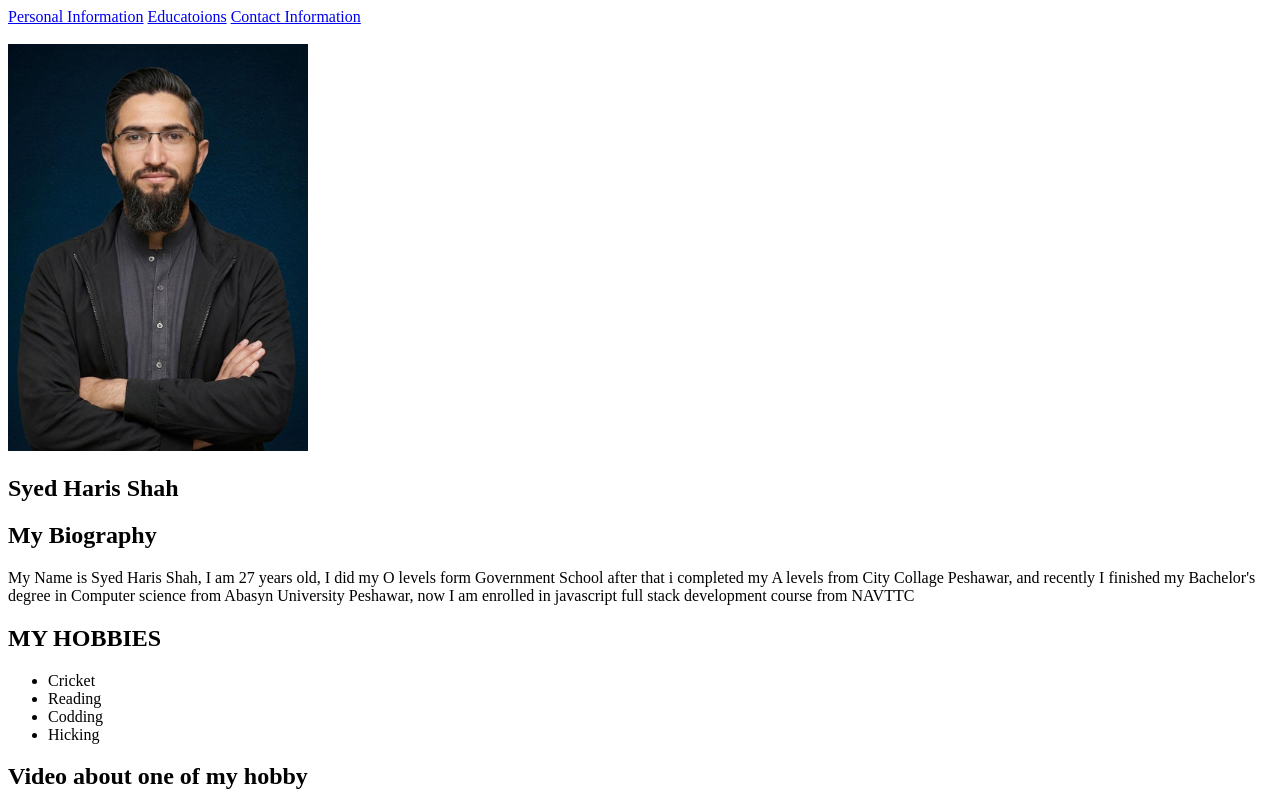
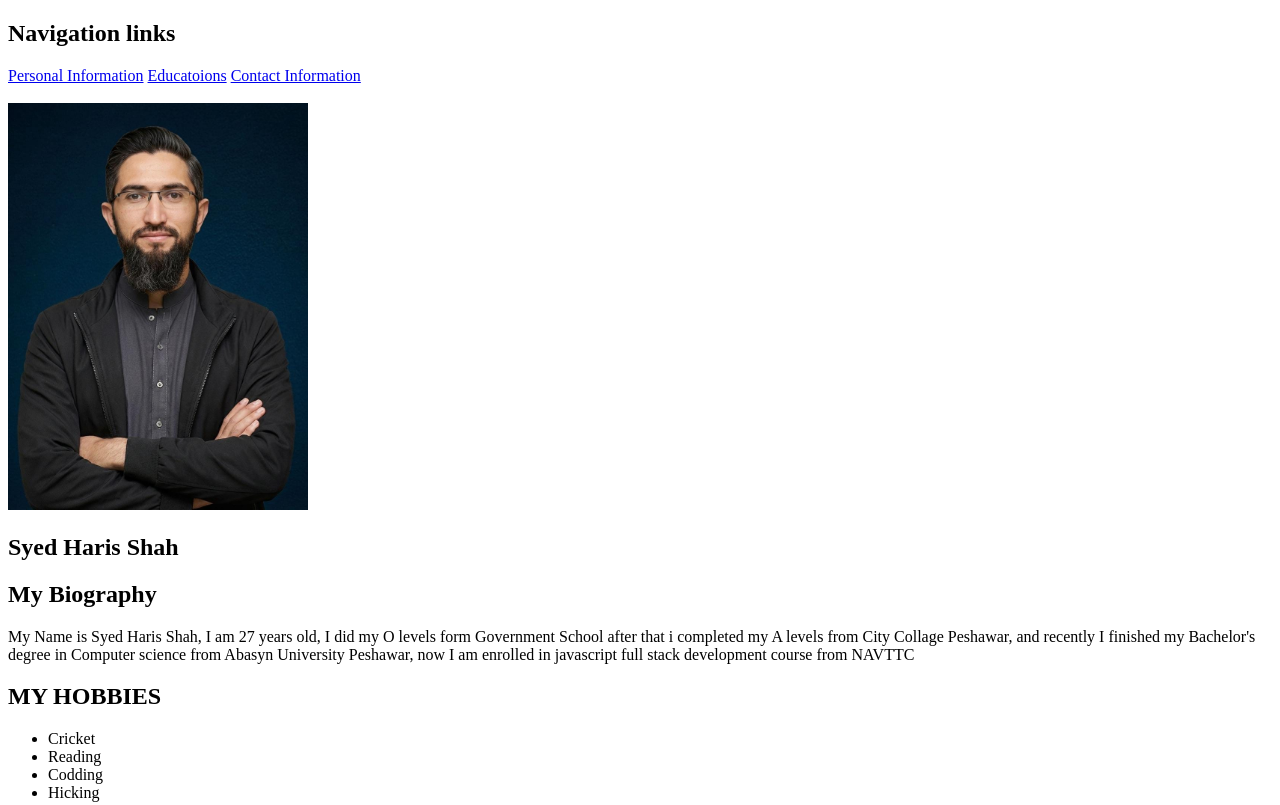
Before and after one commit to Syed-Haris-shah/navttc-class-activity, a plain HTML site: page index.html in a window 1280 px wide. Shown: the top 805 px of the page. Drawn offline with Linux system fonts and the light colour scheme.

Commit message:
add heading in nav tag

```diff
--- a/index.html
+++ b/index.html
@@ -10,6 +10,7 @@
 
     <header>
         <nav>
+            <h1>Navigation links</h1>
             <a href="#">Personal Information</a>
             <a href="#">Educatoions</a>
             <a href="#">Contact Information</a>
```
